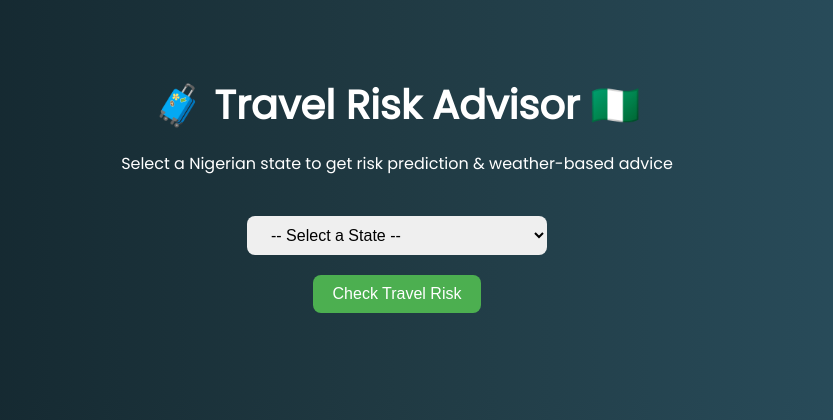
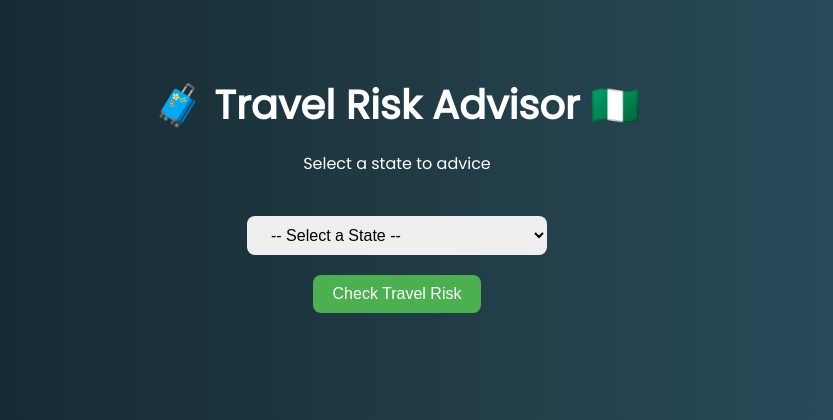
Before and after one commit to quin-dee/Travel-Risk-Advisor, a Flask app: page / in a window 1280 px wide. Shown: the top 420 px of the page, without its empty margins (243-1076 px from the left). Run offline with Flask 3, Linux system fonts and the light colour scheme; parts of the project's set-up code (start-up, migrations or seed data) failed here and were passed over.

Commit message:
Add files via upload

```diff
--- a/templates/index.html
+++ b/templates/index.html
@@ -63,7 +63,7 @@
 <body>
 
     <h1>🧳 Travel Risk Advisor 🇳🇬</h1>
-    <p>Select a Nigerian state to get risk prediction & weather-based advice</p>
+    <p>Select a state to advice</p>
 
     <form method="POST">
         <select name="state" required>
```
